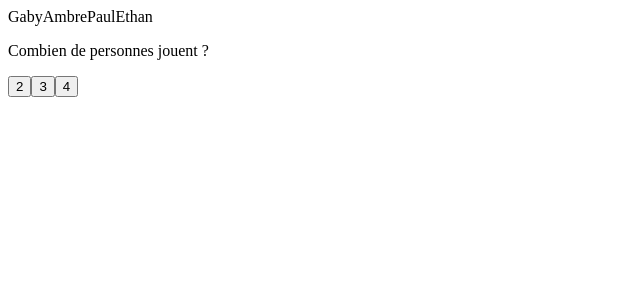
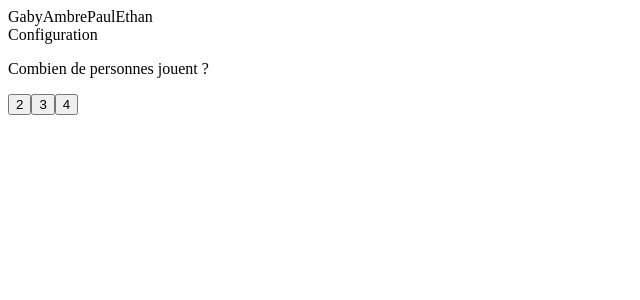
Before and after one commit to mokonaa/les-minis-deboggueurs, a React (Create React App) app: page /partie in a window 1280 px wide. Shown: the top 300 px of the page, without its empty margins (0-640 px from the left). Built offline with nearby package versions, Linux system fonts and the light colour scheme.

Commit message:
(feat:) création du component configuration partie

```diff
--- a/src/components/Configuration/Configuration.jsx
+++ b/src/components/Configuration/Configuration.jsx
@@ -5,6 +5,12 @@ export default function Configuration() {
         <>
             <div>
                 Configuration
+                <p>Combien de personnes jouent ? </p>
+              <div>
+                <button>2</button>
+                <button>3</button>
+                <button>4</button>
+              </div>
             </div>
         </>
     )
--- a/src/components/Partie/Partie.jsx
+++ b/src/components/Partie/Partie.jsx
@@ -1,4 +1,5 @@
 import { data } from '../../data/data';
+import Configuration from '../Configuration/Configuration';
 
 export default function Partie() {
 
@@ -17,13 +18,7 @@ export default function Partie() {
   return (
           <div>
               { joueurs.map(enfant => enfant.nom)}
-              <p>Combien de personnes jouent ? </p>
-              <div>
-                <button>2</button>
-                <button>3</button>
-                <button>4</button>
-              </div>
-
+                <Configuration/>
 
           </div>
   )
```
